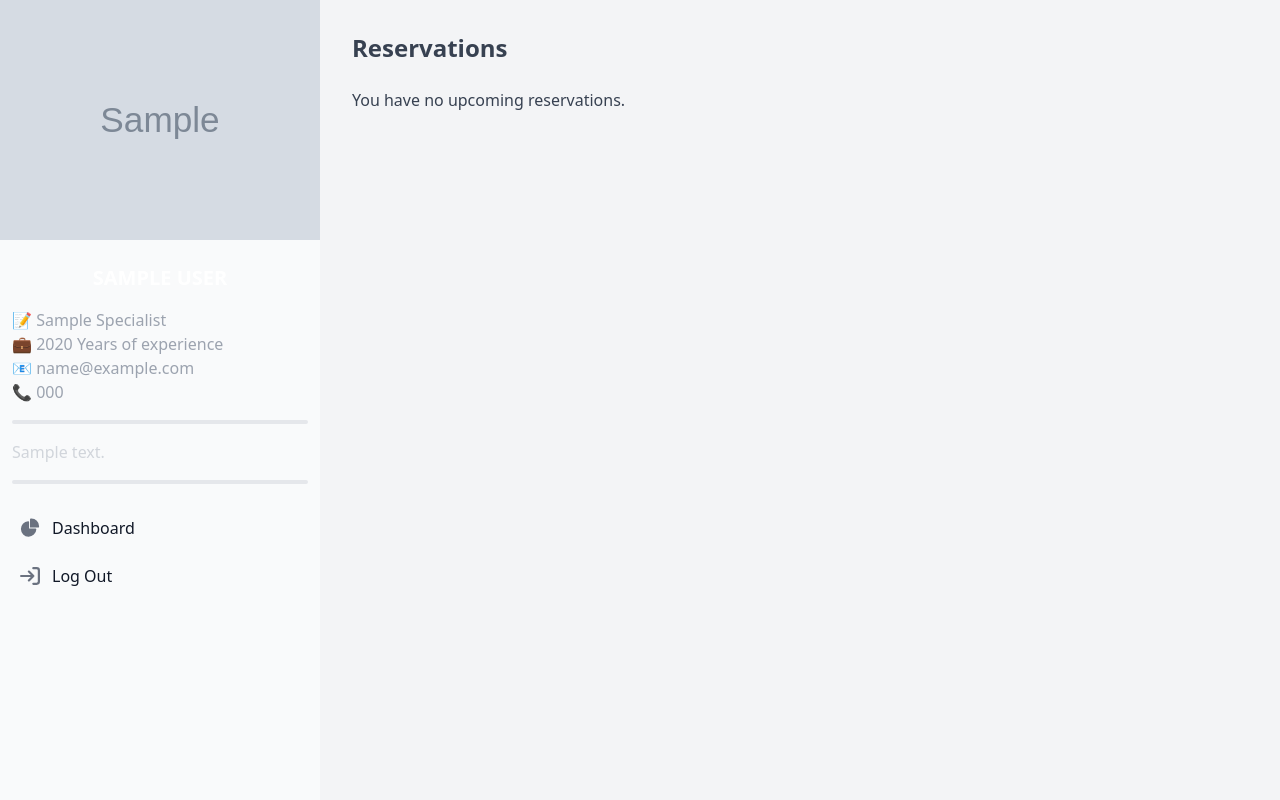
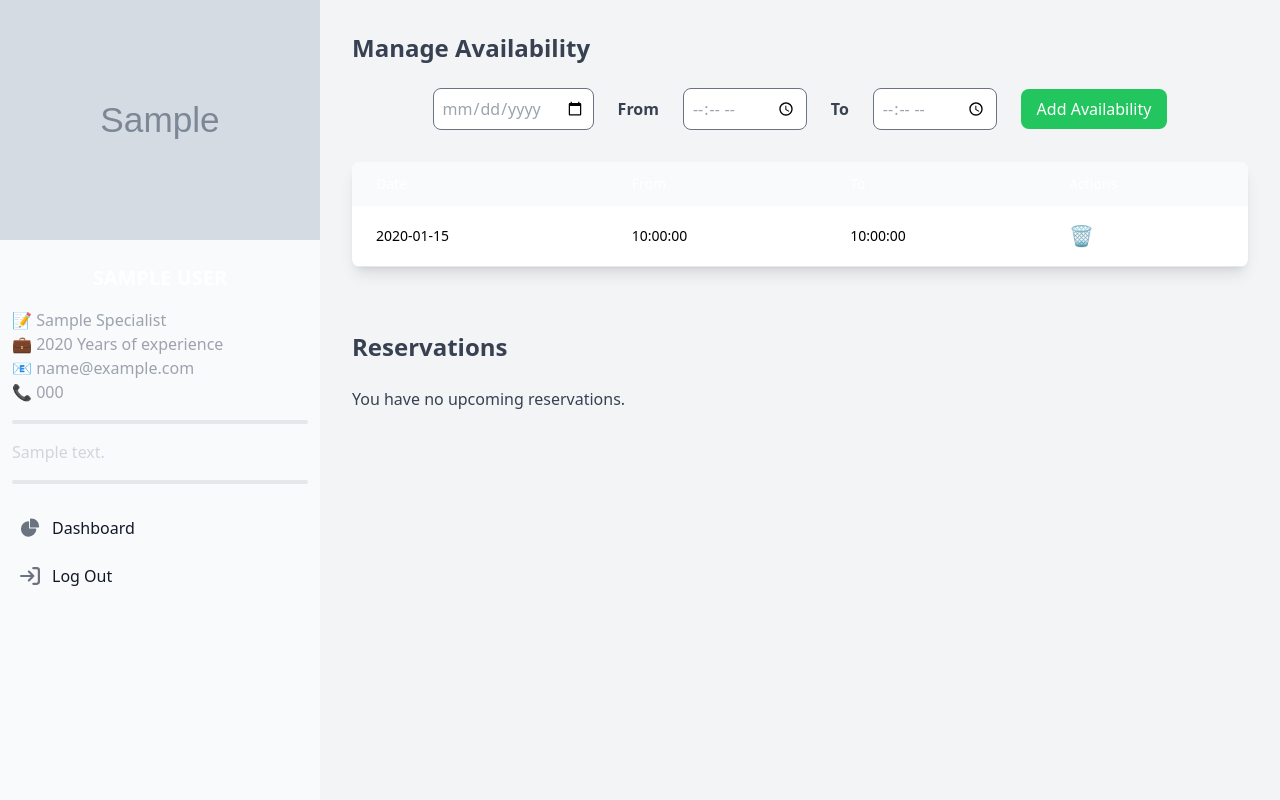
Before and after one commit to theshamkhi/LawyerUp, a PHP site: page /LawyerDashboard.php in a window 1280 px wide. Run offline with PHP 8.4, Linux system fonts and the light colour scheme; the visitor is signed in with stand-in values (Sample User, id 1); data comes from the database, SQL or seed files in the repository; tables that the repository leaves empty hold one stand-in row (values such as "Sample post"); grey boxes marked "Sample" are stand-in pictures; some libraries are stand-ins or nearby versions.

Commit message:
Lawyers can now manage thier availability

```diff
--- a/templates/LawyerDashboard.php
+++ b/templates/LawyerDashboard.php
@@ -22,6 +22,37 @@ if ($lawyer_result->num_rows > 0) {
     $lawyer = null;
     $error_message = "Lawyer profile not found.";
 }
+
+// Insert Availability
+if ($_SERVER['REQUEST_METHOD'] === 'POST' && isset($_POST['date'], $_POST['start_time'], $_POST['end_time'])) {
+    $date = $_POST['date'];
+    $start_time = $_POST['start_time'];
+    $end_time = $_POST['end_time'];
+
+    $insert_sql = "INSERT INTO Availability (LawyerID, Date, StartTime, EndTime, Status)
+                VALUES (?, ?, ?, ?, 'Available')";
+    $stmt = $conn->prepare($insert_sql);
+    $stmt->bind_param('isss', $lawyer_id, $date, $start_time, $end_time);
+
+    $stmt->execute();
+
+    header("Location: LawyerDashboard.php");
+    exit;
+}
+
+// Delete Availability
+if ($_SERVER['REQUEST_METHOD'] === 'POST' && isset($_POST['delete_availability_id'])) {
+    $delete_id = intval($_POST['delete_availability_id']);
+
+    $delete_sql = "DELETE FROM Availability WHERE AvailabilityID = ?";
+    $stmt = $conn->prepare($delete_sql);
+    $stmt->bind_param('i', $delete_id);
+
+    $stmt->execute();
+
+    header("Location: LawyerDashboard.php");
+    exit;
+}
 ?>
 
 <!DOCTYPE html>
@@ -40,8 +71,6 @@ if ($lawyer_result->num_rows > 0) {
 </head>
 <body class="bg-gray-100">
 
-<!-- Navbar -->
-
 
 <!-- Main -->
 
@@ -54,7 +83,6 @@ if ($lawyer_result->num_rows > 0) {
 
 <aside id="default-sidebar" class="fixed top-0 left-0 z-40 w-80 h-screen transition-transform -translate-x-full sm:translate-x-0" aria-label="Sidebar">
    <div class="h-full overflow-y-auto bg-gray-50 dark:bg-gray-800">
-    <!-- Sidebar Menu -->
       <?php if ($lawyer): ?>
         <div class="flex flex-col space-y-2">
             <img src="<?php echo $lawyer['PhotoURL']; ?>" alt="Lawyer Photo" class="object-cover">
@@ -97,7 +125,54 @@ if ($lawyer_result->num_rows > 0) {
    </div>
 </aside>
 
+
 <div class="p-8 sm:ml-80">
+    <h2 class="text-2xl font-semibold text-gray-700 mb-6">Manage Availability</h2>
+
+    <form method="POST" class="flex items-center justify-center space-x-6">
+        <input type="date" name="date" required class="p-2 text-gray-400 rounded-lg">
+        <label for="date" class="text-gray-700 font-semibold">From</label>
+        <input type="time" name="start_time" required class="p-2 text-gray-400 rounded-lg">
+        <label for="date" class="text-gray-700 font-semibold">To</label>
+        <input type="time" name="end_time" required class="p-2 text-gray-400 rounded-lg">
+        <button type="submit" class="px-4 py-2 bg-green-500 text-white font-medium rounded-lg">Add Availability</button>
+    </form>
+
+    <div class="flex items-center justify-center overflow-x-auto bg-white shadow-lg rounded-lg mt-8 mb-16">
+        <?php
+        $availability_sql = "SELECT AvailabilityID, Date, StartTime, EndTime, Status
+                            FROM Availability
+                            WHERE LawyerID = $lawyer_id
+                            ORDER BY Date, StartTime";
+        $availability_result = $conn->query($availability_sql);
+        ?>
+        <table class="min-w-full table-auto border-collapse">
+            <thead class="bg-gray-50 dark:bg-gray-800">
+                <tr>
+                    <th class="px-6 py-3 text-left text-sm font-medium text-white">Date</th>
+                    <th class="px-6 py-3 text-left text-sm font-medium text-white">From</th>
+                    <th class="px-6 py-3 text-left text-sm font-medium text-white">To</th>
+                    <th class="px-6 py-3 text-left text-sm font-medium text-white">Actions</th>
+                </tr>
+            </thead>
+            <tbody>
+                <?php while ($availability = $availability_result->fetch_assoc()): ?>
+                    <tr class="border-b hover:bg-gray-50">
+                        <td class="px-6 py-4 text-sm"><?php echo $availability['Date']; ?></td>
+                        <td class="px-6 py-4 text-sm"><?php echo $availability['StartTime']; ?></td>
+                        <td class="px-6 py-4 text-sm"><?php echo $availability['EndTime']; ?></td>
+                        <td class="px-6 py-4 text-sm">
+                            <form method="POST" class="inline-block">
+                                <input type="hidden" name="delete_availability_id" value="<?php echo $availability['AvailabilityID']; ?>" />
+                                <button type="submit" class="text-xl hover:scale-105">🗑️</button>
+                            </form>
+                        </td>
+                    </tr>
+                <?php endwhile; ?>
+            </tbody>
+        </table>
+    </div>
+
     <h2 class="text-2xl font-semibold text-gray-700 mb-6">Reservations</h2>
     <?php
         if ($_SERVER['REQUEST_METHOD'] === 'POST' && isset($_POST['reservation_id'], $_POST['action'])) {
@@ -143,9 +218,9 @@ if ($lawyer_result->num_rows > 0) {
                 <tbody>
                     <?php while ($reservation = $reservation_result->fetch_assoc()) : ?>
                         <tr class="border-b hover:bg-gray-50">
-                            <td class="px-6 py-4 text-sm"><?php echo htmlspecialchars($reservation['Name']); ?></td>
-                            <td class="px-6 py-4 text-sm"><?php echo htmlspecialchars($reservation['ReservationDate']); ?></td>
-                            <td class="px-6 py-4 text-sm"><?php echo htmlspecialchars($reservation['Status']); ?></td>
+                            <td class="px-6 py-4 text-sm"><?php echo $reservation['Name']; ?></td>
+                            <td class="px-6 py-4 text-sm"><?php echo $reservation['ReservationDate']; ?></td>
+                            <td class="px-6 py-4 text-sm"><?php echo $reservation['Status']; ?></td>
                             <td class="px-6 py-4">
                                 <form method="POST" action="" class="flex space-x-2">
                                     <input type="hidden" name="reservation_id" value="<?php echo $reservation['ReservationID']; ?>">
```
Also changed, not shown: script.sql (+6 -4 lines), templates/ClientDashboard.php (+45 -19 lines).
